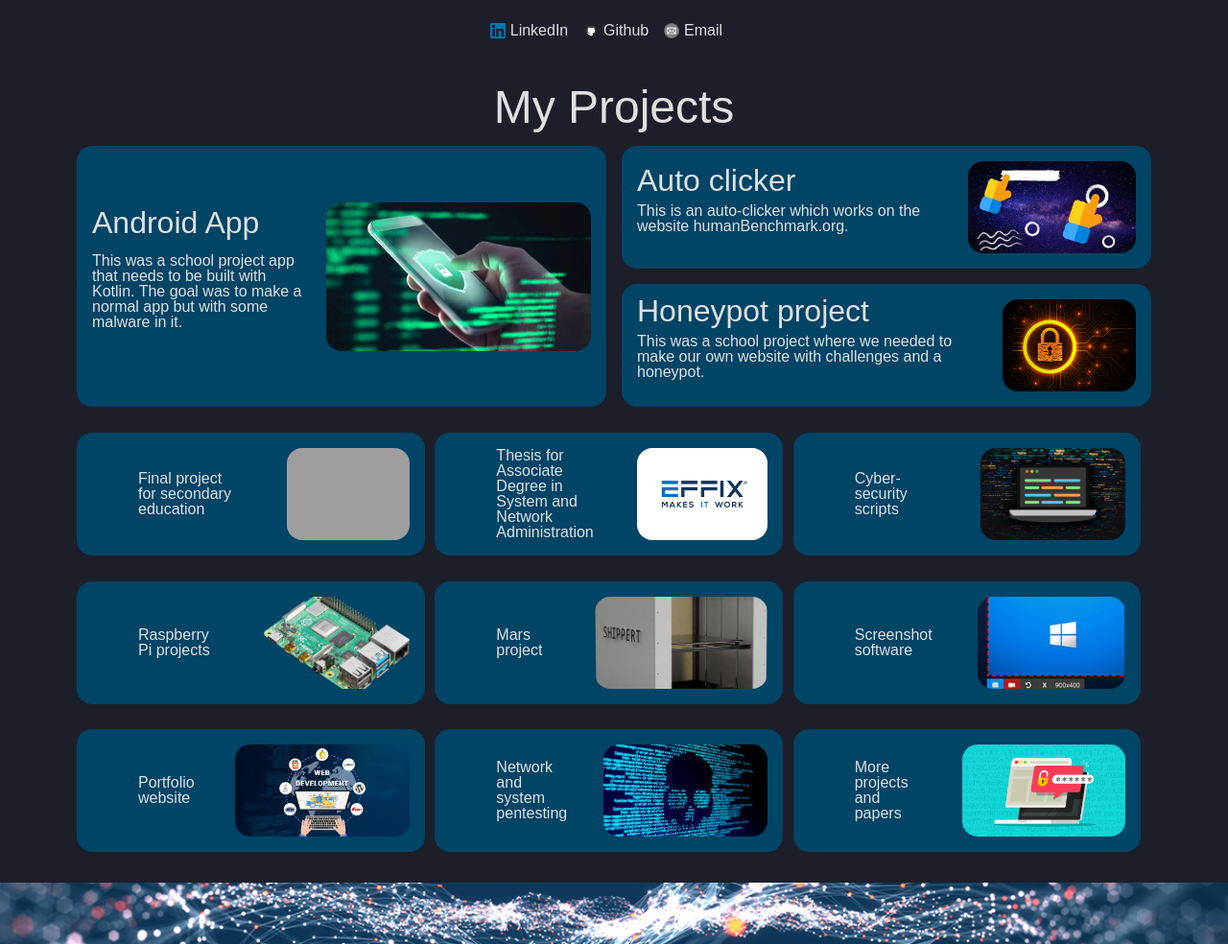
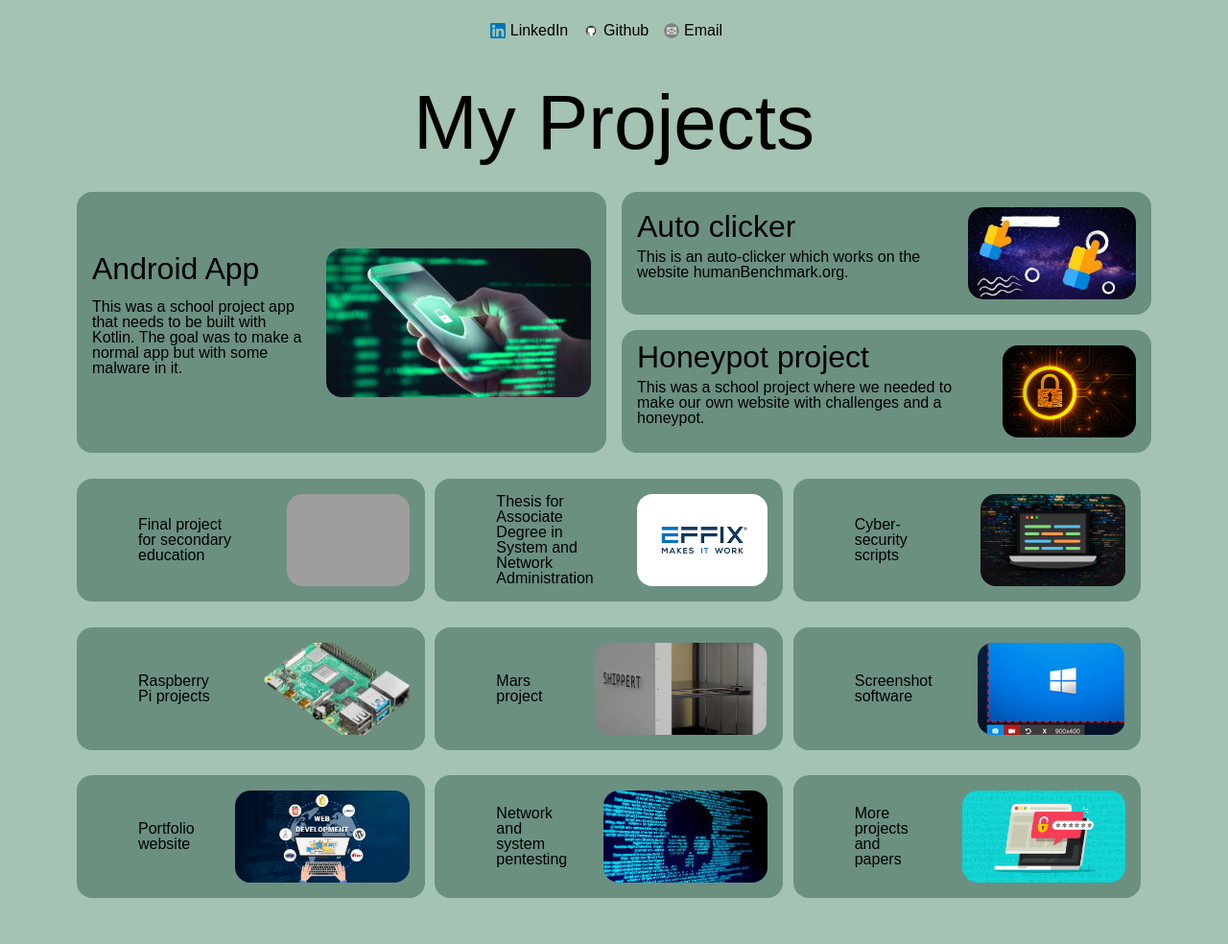
Before and after one commit to pietjuu/websitePortfolio, a plain HTML site: page public/index.html in a window 1280 px wide. Shown: the part 461-1445 px from the top of the page at 96% size. Drawn offline with Linux system fonts and the light colour scheme; grey boxes are pictures that could not be loaded.

Commit message:
changed color to see what fits best + code cleanup

```diff
--- a/public/assets/css/aboutCss.css
+++ b/public/assets/css/aboutCss.css
@@ -64,19 +64,19 @@ section#Intro {
     justify-content: center;
     align-items: center;
     text-align: center;
-    padding: 1rem; /* Adjust padding as needed */
+    padding: 1rem;
 }
 
 section#Intro .content {
     display: flex;
     align-items: flex-start;
-    max-width: 60rem; /* Adjust as needed */
+    max-width: 60rem;
 }
 
 section#Intro .vertical-content {
     display: flex;
     flex-direction: column;
-    margin-right: 1rem; /* Adjust spacing between text and image */
+    margin-right: 1rem;
 }
 
 section#Intro .title {
@@ -92,7 +92,7 @@ section#Intro .title {
 }
 
 .icon-list li {
-    margin-right: 1.5rem; /* Ruimte tussen de iconen, aanpassen indien nodig */
+    margin-right: 1.5rem;
 }
 
 .icon-container {
@@ -106,9 +106,9 @@ section#Intro .title {
     max-width: 2rem;
     max-height: 2rem;
     height: auto;
-    margin-bottom: 0.5rem; /* Ruimte tussen de tekst en de iconen */
+    margin-bottom: 0.5rem;
     margin-top: 1rem;
-    display: block; /* Voorkomt eventuele extra ruimte rondom de afbeelding */
+    display: block;
 }
 
 
@@ -118,7 +118,7 @@ section#Intro .image img {
 }
 
 section#Intro a {
-    text-decoration: none;
+    text-decoration: underline;
     color: #e0e0e0;
 }
 
--- a/public/assets/css/screen.css
+++ b/public/assets/css/screen.css
@@ -4,8 +4,8 @@ body {
     margin: 0;
     padding: 0;
     font-family: Arial, sans-serif;
-    background-color: #1c1f2a;
-    color: #e0e0e0;
+    background-color: #A4C3B2;
+    color: black;
     display: flex;
     flex-direction: column;
 }
@@ -13,7 +13,7 @@ body {
 
 header {
     padding: 1rem;
-    background-color: #004466;
+    background-color: #6B9080;
     margin-bottom: 2rem;
 }
 
@@ -38,13 +38,13 @@ nav li {
 
 nav a {
     text-decoration: none;
-    color: #e0e0e0;
+    color: black;
     font-size: 1.5rem;
     transition: color 0.3s;
 }
 
 nav a:hover {
-    color: #5588a3;
+    color: #EAF4F4;
 }
 
 nav img {
@@ -55,7 +55,7 @@ nav img {
 }
 
 main {
-    background-color: #1c1f2a;
+    background-color: #A4C3B2;
     padding: 1rem;
     display: flex;
     flex-direction: column;
@@ -84,11 +84,11 @@ main {
 
 .text-container a{
     text-decoration: none;
-    color: #e0e0e0;
+    color: black;
 }
 
 .text-container:hover a{
-    color: #5588a3;
+    color: #EAF4F4;
 }
 
 #CurrentPage p {
@@ -129,11 +129,11 @@ main {
     padding-top: 0.7rem;
     font-size: 1rem;
     text-decoration: none;
-    color: #e0e0e0;
+    color: black;
 }
 
 .icon-container:hover a {
-    color: #5588a3;
+    color: #EAF4F4;
 }
 
 #CurrentPage ul {
@@ -170,7 +170,7 @@ section h2 {
     align-items: center;
     justify-content: center;
     text-align: center;
-    color: #e0e0e0;
+    color: black;
     box-sizing: border-box;
     transition: transform 0.3s;
 }
@@ -180,10 +180,10 @@ section h2 {
     align-items: center;
     justify-content: space-between;
     text-align: left;
-    color: #e0e0e0;
+    color: black;
     box-sizing: border-box;
     transition: transform 0.3s;
-    background-color: #004466;
+    background-color: #6B9080;
     height: 17rem;
     border-radius: 1rem;
     margin-right: 1rem;
@@ -211,13 +211,13 @@ section h2 {
 .big-rectangle .text h3 {
     font-size: 2rem;
     margin-bottom: 1rem;
-    color: #e0e0e0;
+    color: black;
     text-decoration: none;
 }
 
 .big-rectangle .text p {
     margin-bottom: 1rem;
-    color: #e0e0e0;
+    color: black;
     text-decoration: none;
 }
 
@@ -226,7 +226,7 @@ section h2 {
 }
 
 .big-rectangle .text h3:hover {
-    color: #5588a3;
+    color: #EAF4F4;
 }
 
 .small-rectangles {
@@ -236,7 +236,7 @@ section h2 {
 }
 
 .side-rectangle {
-    background-color: #004466;
+    background-color: #6B9080;
     height: 8rem;
     width: 100%;
     border-radius: 1rem;
@@ -258,7 +258,7 @@ section h2 {
     text-decoration: none;
     padding: 1rem;
     text-align: left;
-    color: #e0e0e0;
+    color: black;
     max-width: 45%;
     position: relative;
 
@@ -268,14 +268,14 @@ section h2 {
     width: 120%;
     font-size: 2rem;
     margin-bottom: 0.5rem;
-    color: #e0e0e0;
+    color: black;
     text-decoration: none;
 
 }
 
 .side-rectangle .text p {
     margin-bottom: 1rem;
-    color: #e0e0e0;
+    color: black;
     text-decoration: none;
 }
 
@@ -285,7 +285,7 @@ section h2 {
 }
 
 .side-rectangle .text h3:hover {
-    color: #5588a3;
+    color: #EAF4F4;
 }
 
 .text {
@@ -299,7 +299,7 @@ section h2 {
 }
 
 .grid-rectangle {
-    background-color: #004466;
+    background-color: #6B9080;
     height: 8rem;
     border-radius: 1rem;
     flex-basis: calc(33.33% - 0.67rem);
@@ -310,7 +310,7 @@ section h2 {
     align-items: center;
     justify-content: space-between;
     text-align: left;
-    color: #e0e0e0;
+    color: black;
     box-sizing: border-box;
     transition: transform 0.3s;
     overflow: hidden;
@@ -337,34 +337,10 @@ section h2 {
 
 .grid-rectangle a {
     text-decoration: none;
-    color: #e0e0e0;
+    color: black;
     transition: color 0.3s;
 }
 
 .grid-rectangle a:hover {
-    color: #5588a3;
+    color: #EAF4F4;
 }
-
-
-footer {
-    padding: 0;
-    text-align: center;
-    position: relative;
-}
-
-footer img {
-    width: 100%;
-    height: 4rem;
-    object-fit: cover;
-    position: absolute;
-    top: 0;
-    left: 0;
-}
-
-.typing-text {
-    margin: 0;
-    padding: 0;
-    font-size: 3rem;
-    position: relative;
-    display: inline-block;
-}
--- a/public/index.html
+++ b/public/index.html
@@ -155,8 +155,5 @@
     </section>
 
 </main>
-<footer>
-    <img src="images/footer.jpg" alt="footer">
-</footer>
 </body>
 </html>
```
Also changed, not shown: public/about.html (+2 -6 lines).
